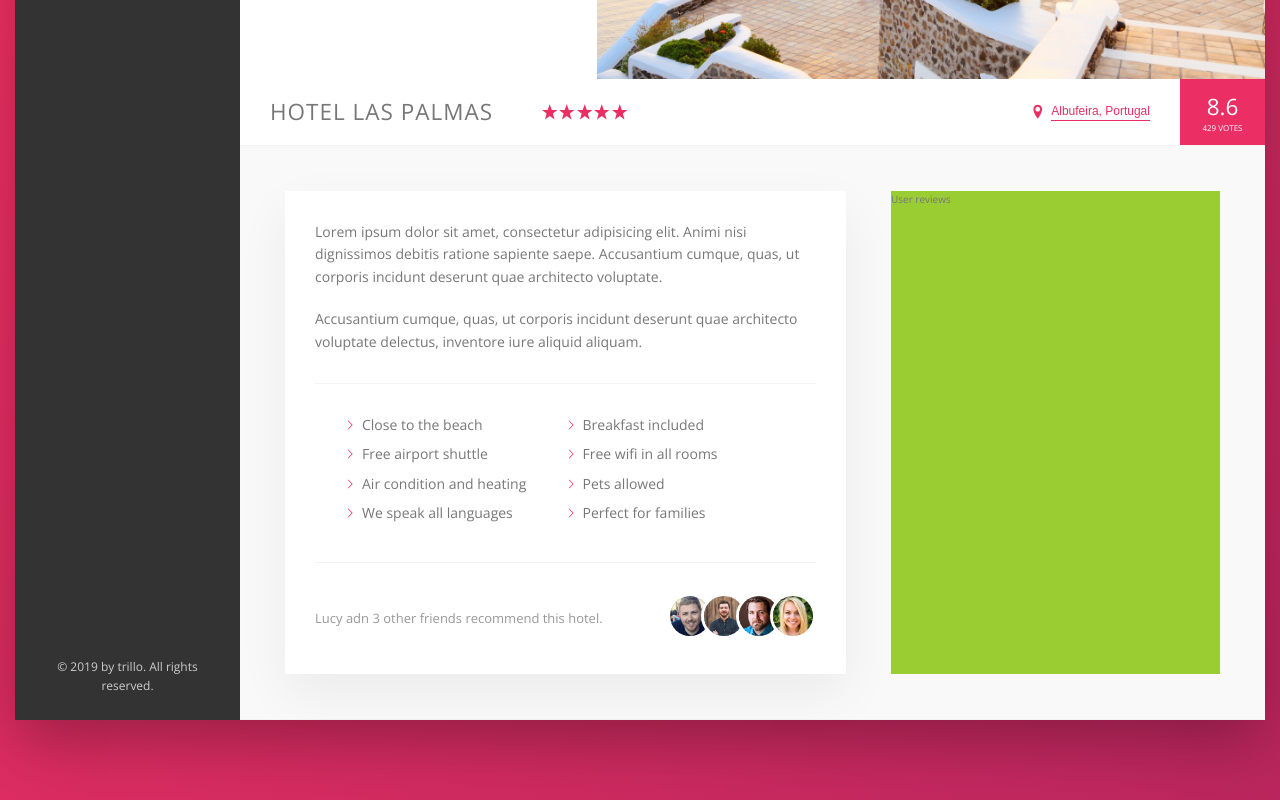
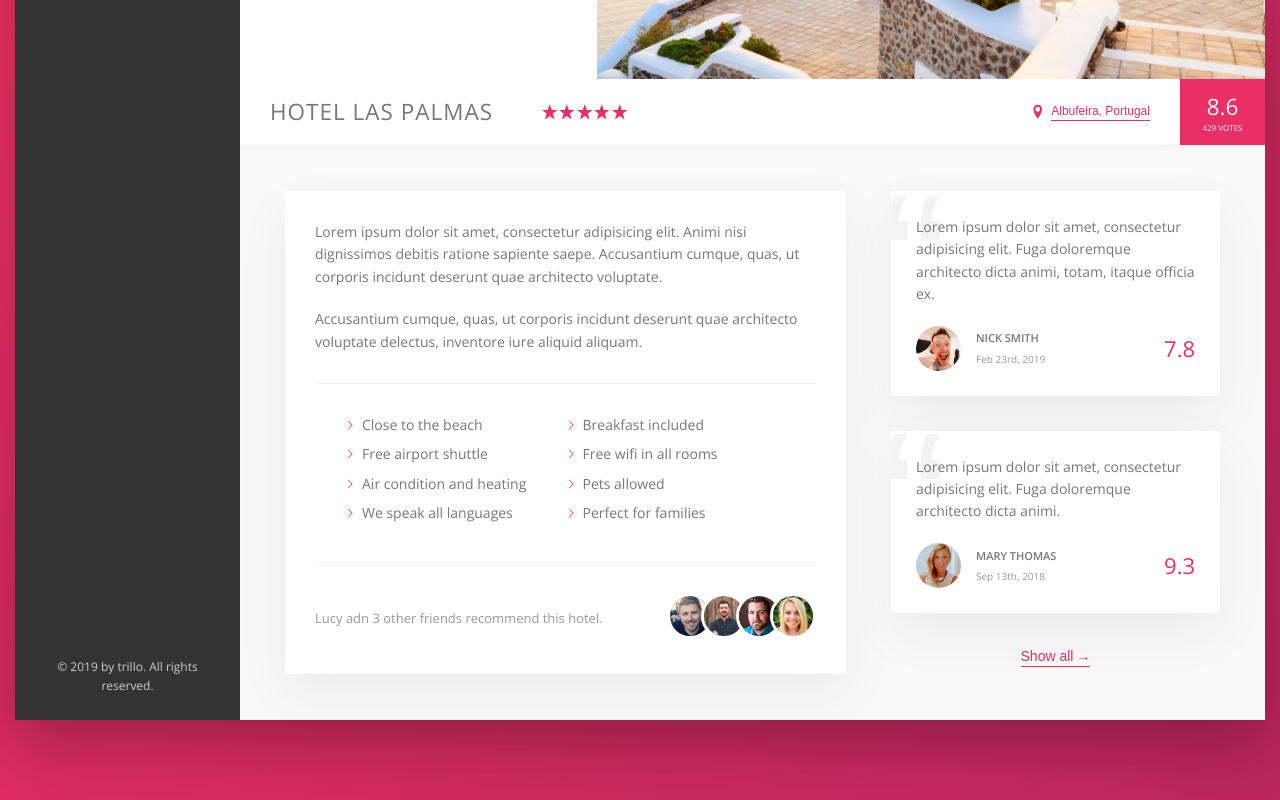
Before and after one commit to SALeon/TRILLO, a website built with webpack: page src/index.html in a window 1280 px wide. Shown: the part 472-1272 px from the top of the page. Built offline with nearby package versions, Linux system fonts and the light colour scheme; files whose address does not match are found by name.

Commit message:
add review section

```diff
--- a/src/index.html
+++ b/src/index.html
@@ -169,9 +169,39 @@
                                 </div>
                             </div>
                         </div>
-                        <div class="user-reviews">
-                            User reviews
-                        </div>
+                        <figure class="user-reviews">
+
+                            <figure class="review">
+                                <blockquote class="review__text">
+                                    Lorem ipsum dolor sit amet, consectetur adipisicing elit. Fuga doloremque architecto dicta animi, totam, itaque officia ex.
+                                </blockquote>
+                                <figcaption class="review__user">
+                                    <img src="img/user-1.jpg" alt="User 1" class="review__photo">
+                                    <div class="review__user-box">
+                                        <p class="review__user-name">Nick Smith</p>
+                                        <p class="review__user-date">Feb 23rd, 2019</p>
+                                    </div>
+                                    <div class="review__rating">7.8</div>
+                                </figcaption>
+                            </figure>
+
+                            <figure class="review">
+                                <blockquote class="review__text">
+                                    Lorem ipsum dolor sit amet, consectetur adipisicing elit. Fuga doloremque architecto dicta animi.
+                                </blockquote>
+                                <figcaption class="review__user">
+                                    <img src="img/user-2.jpg" alt="User 1" class="review__photo">
+                                    <div class="review__user-box">
+                                        <p class="review__user-name">Mary Thomas</p>
+                                        <p class="review__user-date">Sep 13th, 2018</p>
+                                    </div>
+                                    <div class="review__rating">9.3</div>
+                                </figcaption>
+                            </figure>
+
+                        <button class="btn-inline">Show all<span>&rarr;</span></button>
+                        </figure>
+
                     </div>
                 </main>
             </div>
--- a/src/sass/_components.scss
+++ b/src/sass/_components.scss
@@ -281,8 +281,17 @@
     cursor: pointer;
     transition: all .2s;
 
+    & span {
+        margin-left: 3px;
+        transition: margin-left .2s;
+    }
+
     &:hover {
         color: var(--color-grey-dark-1);
+
+        span {
+            margin-left: 8px;
+        }
     }
 
     &:focus {
@@ -384,3 +393,70 @@
         }
     }
 }
+
+/////////////////////////////////
+//  REVIEWS
+
+.review {
+    background-color: #fff;
+    box-shadow: var(--shadow-light);
+    padding: 2.5rem;
+    position: relative;
+    overflow: hidden;
+
+    &:not(:last-child) {
+        margin-bottom: 3.5rem;
+    }
+
+    &__text {
+        position: relative;
+        margin-bottom: 2rem;
+        z-index: 10;
+    }
+
+    &__user {
+        display: flex;
+        align-items: center;
+    }
+
+    &__photo {
+        height: 4.5rem;
+        width: 4.5rem;
+        border-radius: 50%;
+        margin-right: 1.5rem;
+    }
+
+    &__user-box {
+        margin-right: auto;
+    }
+
+    &__user-name {
+        font-size: 1.1rem;
+        font-weight: 600;
+        text-transform: uppercase;
+        margin-bottom: .4rem;
+    }
+
+    &__user-date {
+        font-size: 1rem;
+        color:var(--color-grey-dark-3);
+    }
+
+    &__rating {
+        font-size: 2.2rem;
+        font-weight: 300;
+        color:var(--color-primary);
+    }
+
+    &::before {
+        content: '\201C';
+        position: absolute;
+        top: -2.75rem;
+        left: -1rem;
+        font-size: 20rem;
+        line-height: 1;
+        color: var(--color-grey-light-2);
+        font-family: sans-serif;
+        z-index: 1;
+    }
+}
--- a/src/sass/_layout.scss
+++ b/src/sass/_layout.scss
@@ -36,6 +36,7 @@
 }
 
 .detail {
+    font-size: 1.4rem;
     display: flex;
     padding: 4.5rem;
     background-color: var(--color-grey-light-1);
@@ -43,7 +44,6 @@
 }
 
 .description {
-    font-size: 1.4rem;
     flex: 0 0 60%;
     margin-right: 4.5rem;
     background-color: #fff;
@@ -53,5 +53,7 @@
 
 .user-reviews {
     flex: 1;
-    background-color: yellowgreen;
+    display: flex;
+    flex-direction: column;
+    align-items: center;
 }
```
